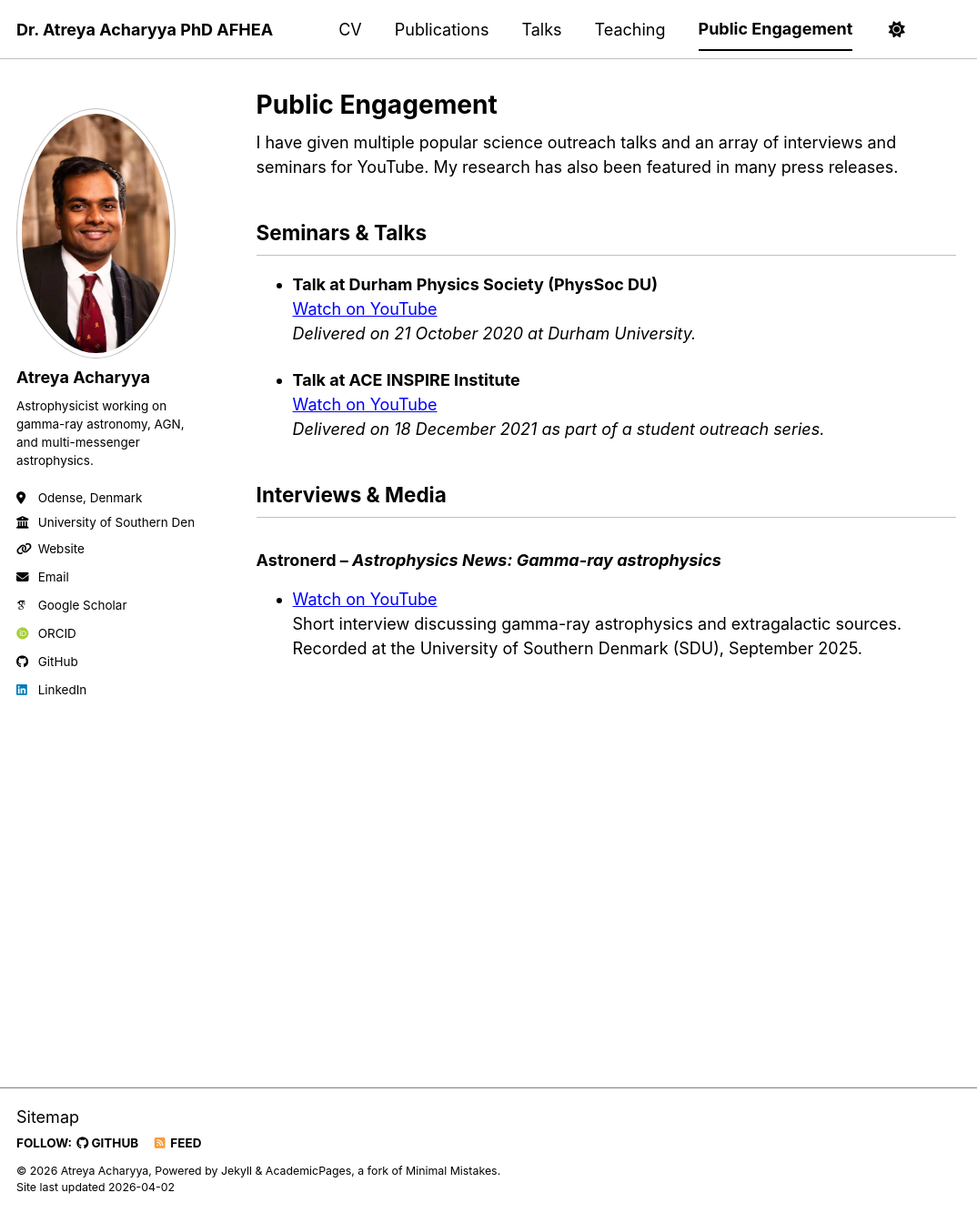
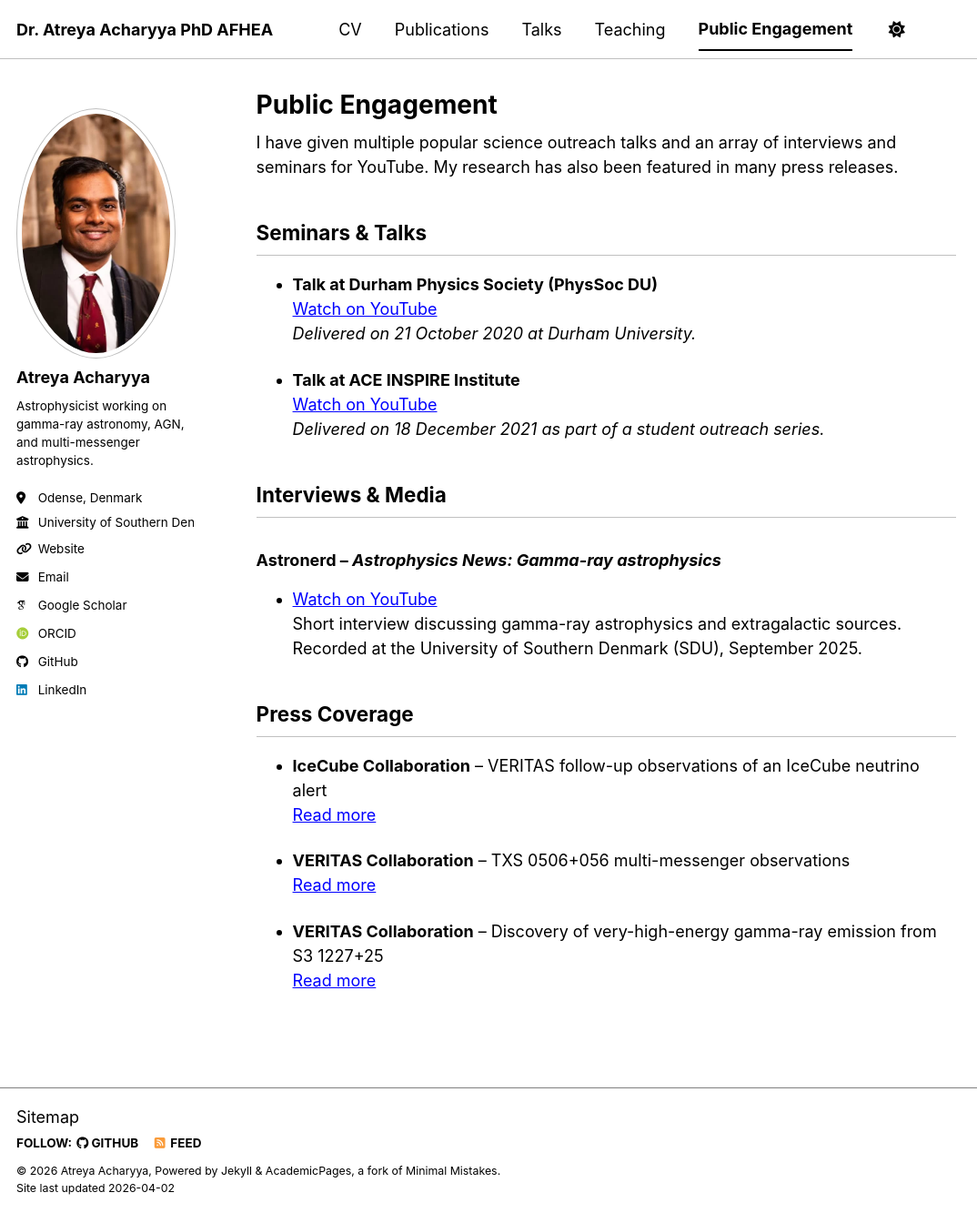
Before and after one commit to atreyaacharyya/atreyaacharyya.github.com, a Jekyll site: the page built from _pages/public_engagement.md, in a window 1280 px wide and 1333 px high. Shown: the whole window at 91% size, without its empty margins (0-1074 px from the left). Built offline with Jekyll 4.4.1, drawn with Linux system fonts in a browser that asks for light colours; some web fonts are replaced; a script bundle is joined from its source files by our own code; library files that are not in the unit come from our copies.

Commit message:
Update public_engagement.md

```diff
--- a/_pages/public_engagement.md
+++ b/_pages/public_engagement.md
@@ -24,3 +24,14 @@ I have given multiple popular science outreach talks and an array of interviews
 - [Watch on YouTube](https://www.youtube.com/watch?v=MjC739Miutg&t=3s)
   Short interview discussing gamma-ray astrophysics and extragalactic sources.
   Recorded at the University of Southern Denmark (SDU), September 2025.
+
+## Press Coverage
+
+- **IceCube Collaboration** – VERITAS follow-up observations of an IceCube neutrino alert
+  [Read more](https://icecube.wisc.edu/news/research/2025/02/veritas-follow-up-observations-of-an-icecube-neutrino-alert/)
+
+- **VERITAS Collaboration** – TXS 0506+056 multi-messenger observations
+  [Read more](https://veritas.sao.arizona.edu/the-science-of-veritas/veritas-results/587-txs0506-2)
+
+- **VERITAS Collaboration** – Discovery of very-high-energy gamma-ray emission from S3 1227+25
+  [Read more](https://veritas.sao.arizona.edu/the-science-of-veritas/veritas-results/559-veritas-discovery-of-very-high-energy-gamma-ray-emission-from-s3-1227-25-and-multiwavelength-observations)
```
